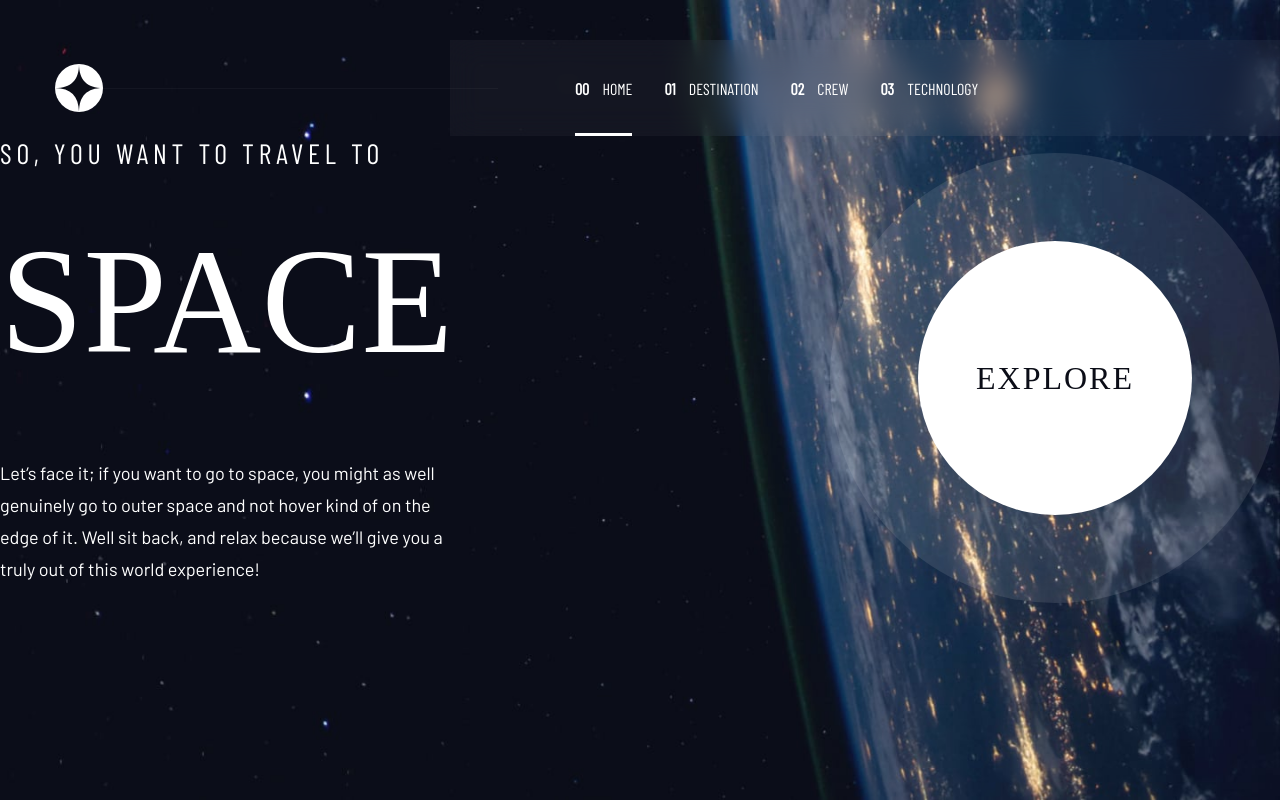
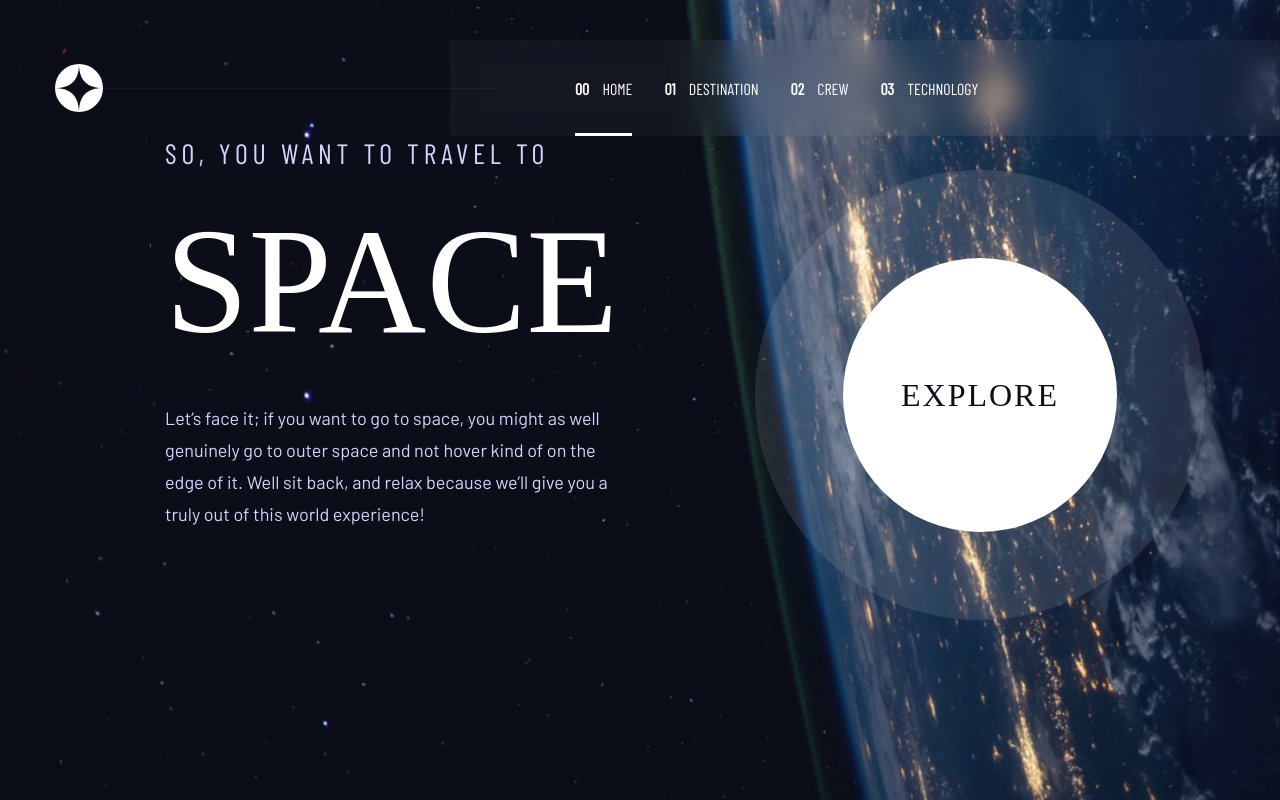
Before and after one commit to aya-94/space-tourism-frontend-mentor, a React (Create React App) app: page / in a window 1280 px wide. Built offline with nearby package versions, Linux system fonts and the light colour scheme; a web font is replaced by a local one.

Commit message:
Home Page Styles Large screen

```diff
--- a/src/index.css
+++ b/src/index.css
@@ -5,7 +5,10 @@
 body {
     margin: 0;
     padding: 0;
-    height: 100%;
+    display: flex;
+    min-height: 100vh;
+    min-width: 100vw;
+    flex-direction: column;
 }
 
 ul {
--- a/src/pages/Home.module.css
+++ b/src/pages/Home.module.css
@@ -11,15 +11,10 @@ body {
     color: #fff;
     align-items: flex-end;
     justify-content: space-between;
-    align-content: flex-start;
+    align-content: flex-end;
     flex-wrap: wrap;
-    height: calc(100% - 136px);
-    overflow-y: auto;
-    /* min-height: 540px;
-    max-height: 600px;
-    margin-left: 165px;
-    margin-top: 150px; */
-
+    height: 100%;
+    padding: 0 75px 45px 165px;
 }
 
 .main {
@@ -30,19 +25,24 @@ body {
     font-family: 'Barlow Condensed', sans-serif;
     font-size: 28px;
     letter-spacing: 4.75px;
+    color: #D0D6F9;
 }
 
 .main h1 {
     font-family: 'Bellefair', serif;
     font-size: 150px;
     font-weight: 200;
-    margin: 45px 0 70px 0;
+    padding: 25px 0 35px 0;
+    margin: 0;
 }
 
 .main p {
     font-family: 'Barlow', sans-serif;
     font-size: 18px;
     line-height: 32px;
+    color: #D0D6F9;
+    margin: 0;
+    padding-bottom: 90px;
 }
 
 .explore span {
--- a/src/pages/Root.js
+++ b/src/pages/Root.js
@@ -3,17 +3,20 @@ import { Outlet } from 'react-router-dom';
 import MainNavigation from '../components/MainNavigation';
 
 const RootLayout = () => {
-    const styles = {
-        overflowY: 'auto',
+    const rootStyles = {
+        flexGrow: 3
+    }
+
+    const mainStyles = {
         height: 'calc(100% - 136px)'
     }
     return (
-        <>
+        <div style={rootStyles}>
             <MainNavigation />
-            <main style={styles}>
+            <main style={mainStyles}>
                 <Outlet />
             </main>
-        </>
+        </div>
     )
 }
 
```
